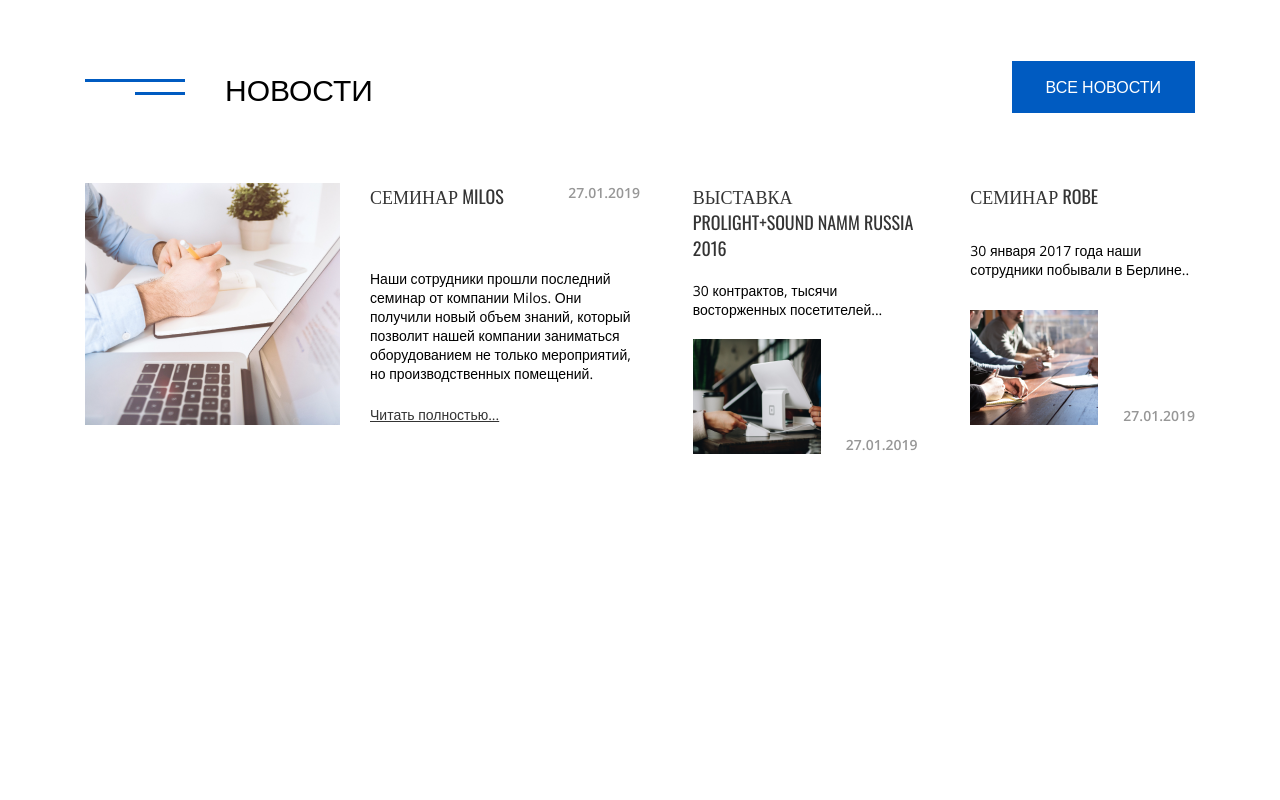
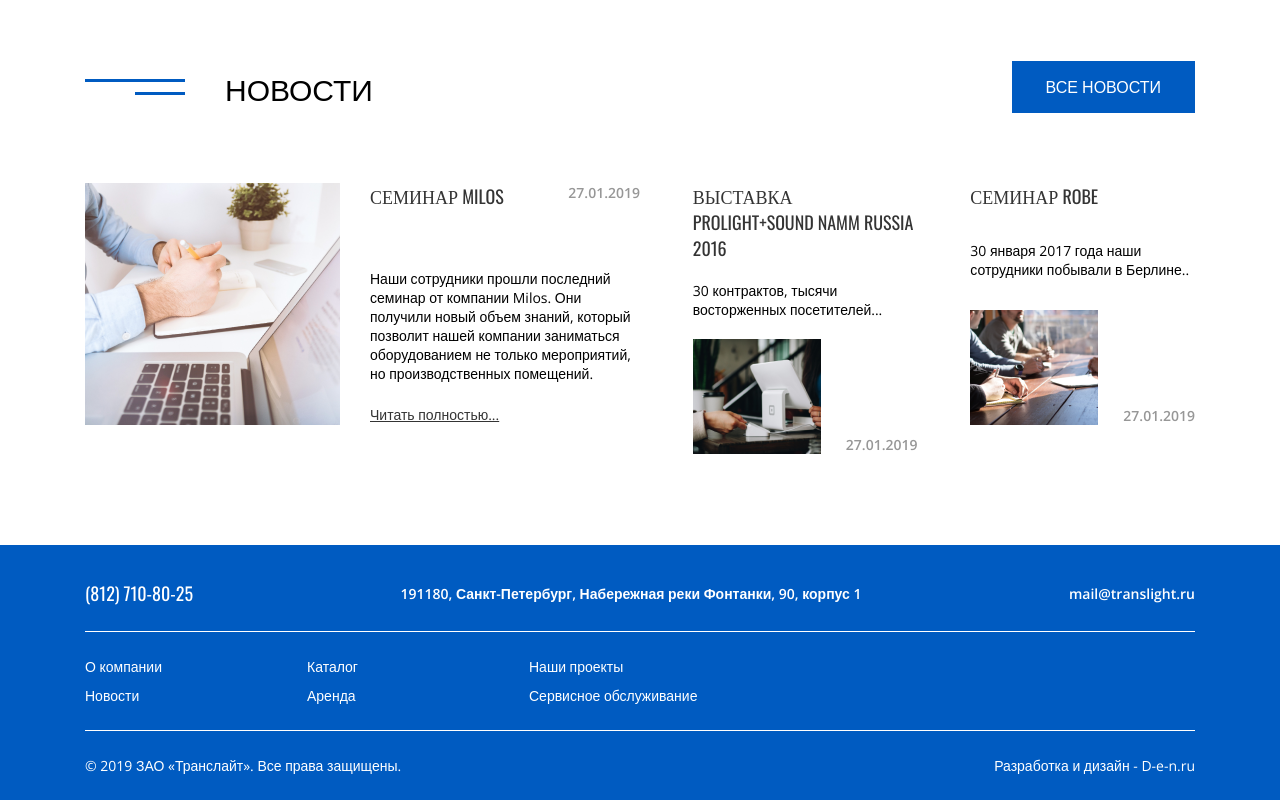
Before and after one commit to TyomaKirakos/UP08, a plain HTML site: page index.html in a window 1280 px wide. Shown: the part 2813-3613 px from the top of the page. Before the commit the page ends 3358 px from the top, so only its background shows below. Drawn offline with nearby package versions, Linux system fonts and the light colour scheme.

Commit message:
Made a footer

```diff
--- a/css/style.css
+++ b/css/style.css
@@ -528,3 +528,77 @@
     display: flex;
     align-items: flex-end;
 }
+
+.footer{
+    width: 100%;
+    background-color: #005BC1;
+    padding: 35px 0 25px;
+    color: #fff;
+}
+
+.footer__content{
+    display: flex;
+    flex-direction: column;
+    align-items: center;
+}
+
+.foot-contacts{
+    width: 100%;
+    display: flex;
+    align-items: center;
+    justify-content: space-between;
+    margin-bottom: 25px;
+}
+
+/* .foot-contacts::after{
+    content: '';
+    display: block;
+    width: 100%;
+    height: 1px;
+    background-color: #fff;
+} */
+
+.foot-contacts__contact{
+    text-decoration: none;
+    color: #fff;
+    font-weight: 600;
+    font-size: 14px;
+    text-align: center;
+}
+
+.foot-contacts__phone{
+    font-family: "Oswald", "Open Sans";
+    font-size: 18px;
+    text-transform: uppercase;
+    font-weight: 400;
+}
+
+.foot-links{
+    width: 100%;
+    display: grid;
+    grid-template-columns: repeat(3, 20%);
+    grid-template-rows: 1fr 1fr;
+    row-gap: 10px;
+    align-self: flex-start;
+    padding: 25px 0px;
+    border-top: 1px solid #fff;
+    border-bottom: 1px solid #fff;
+    margin-bottom: 25px;
+}
+
+.foot-links__link{
+    text-decoration: none;
+}
+
+.footer-text{
+    color: #fff;
+    font-weight: 300;
+    font-size: 14px;
+}
+
+.foot-copyright{
+    display: flex;
+    width: 100%;
+    align-items: center;
+    justify-content: space-between;
+}
--- a/index.html
+++ b/index.html
@@ -177,5 +177,26 @@
             </div>
         </div>
     </div>
+    <footer class="footer">
+        <div class="footer__content container">
+            <div class="footer__foot-contacts foot-contacts">
+                <a href="tel:#" class="foot-contacts__contact foot-contacts__phone">(812) 710-80-25</a>
+                <a href="https://yandex.ru/maps/2/saint-petersburg/house/naberezhnaya_reki_fontanki_90k1/Z0kYdQVpSkcCQFtjfXVzdH9nZA==/?ll=30.329325%2C59.925340&z=17.14" class="foot-contacts__contact">191180, Санкт-Петербург, Набережная реки Фонтанки, 90, корпус 1</a>
+                <a href="mailto:mail@translight.ru" class="foot-contacts__contact">mail@translight.ru</a>
+            </div>
+            <div class="footer__foot-links foot-links">
+                <a href="#" class="foot-links__link footer-text">О компании</a>
+                <a href="#" class="foot-links__link footer-text">Каталог</a>
+                <a href="#" class="foot-links__link footer-text">Наши проекты</a>
+                <a href="#" class="foot-links__link footer-text">Новости</a>
+                <a href="#" class="foot-links__link footer-text">Аренда</a>
+                <a href="#" class="foot-links__link footer-text">Сервисное обслуживание</a>
+            </div>
+            <div class="footer__foot-copyright foot-copyright">
+                <p class="foot-copyright__copyright-text footer-text">© 2019 ЗАО «Транслайт». Все права защищены.</p>
+                <p class="foot-copyright__copyright-text footer-text">Разработка и дизайн - D-e-n.ru</p>
+            </div>
+        </div>
+    </footer>
 </body>
 </html>
```
